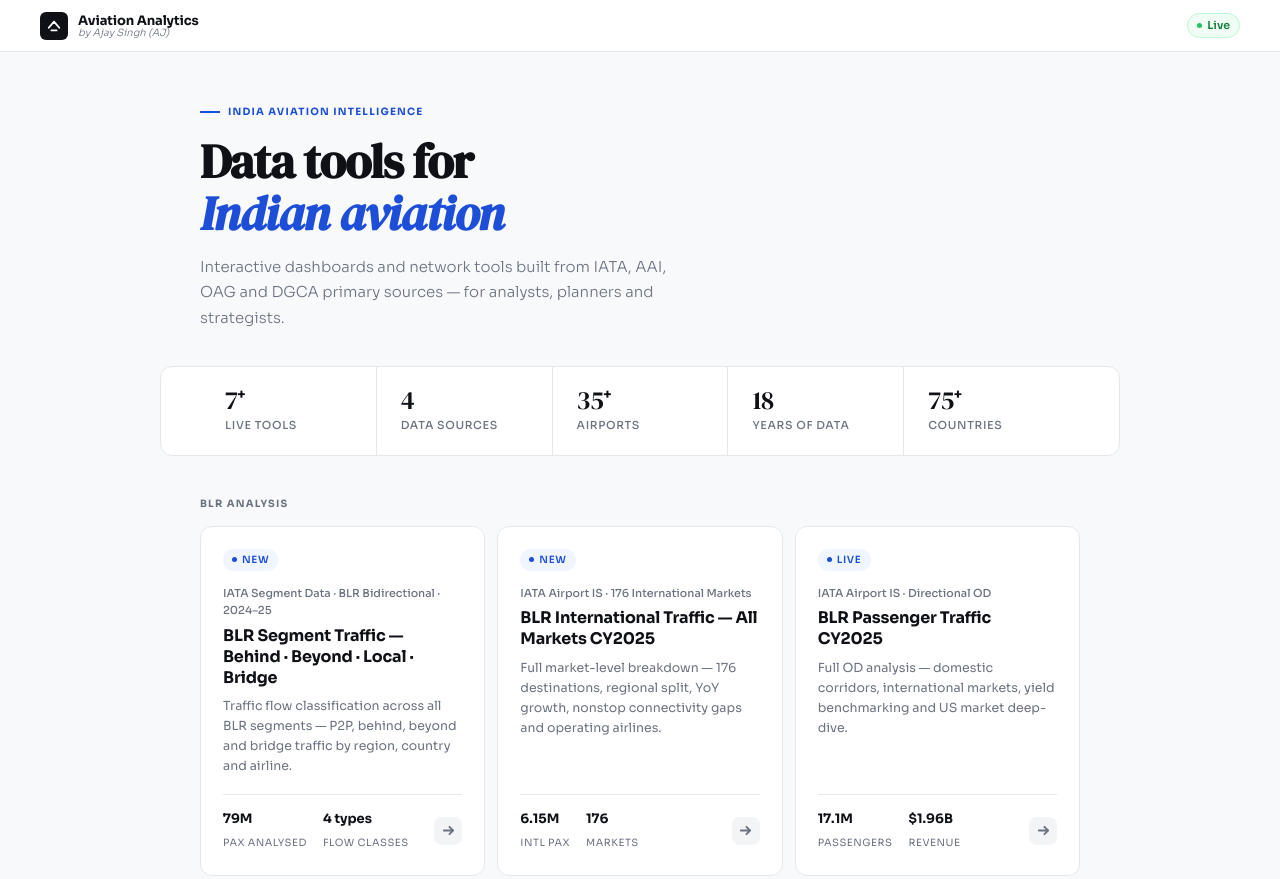
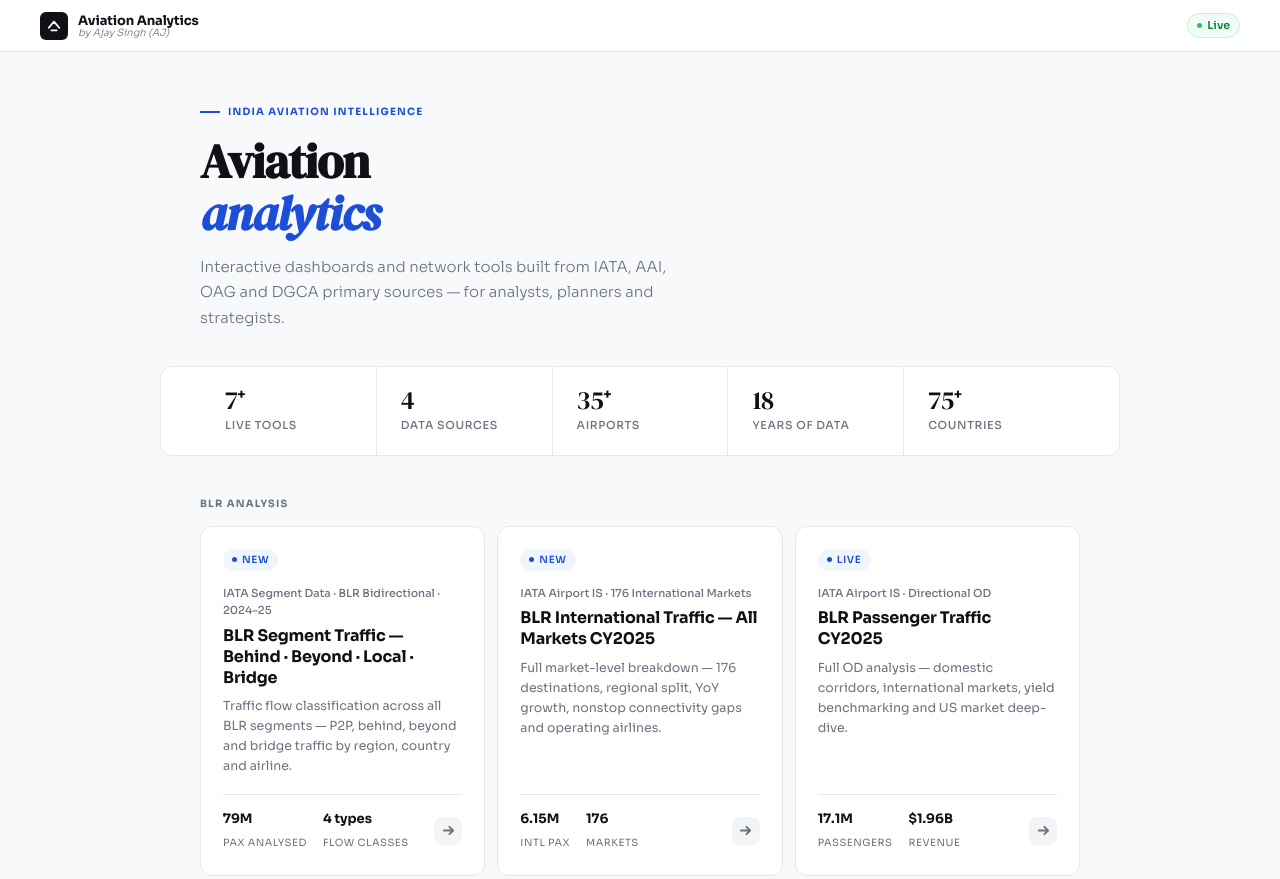
Before and after one commit to ajsinghrajput7-wq/aviation-coverage, a plain HTML site: page index.html in a window 1280 px wide. Shown: the top 879 px of the page. Drawn offline with Linux system fonts and the light colour scheme.

Commit message:
Update index.html

```diff
--- a/index.html
+++ b/index.html
@@ -274,7 +274,7 @@ body { background: #f8f9fb; }
 
 <section class="hero">
   <div class="hero-eyebrow"><div class="hero-eyebrow-bar"></div>India Aviation Intelligence</div>
-  <h1>Data tools for<br><em>Indian aviation</em></h1>
+  <h1>Aviation<br><em>analytics</em></h1>
   <p class="hero-sub">Interactive dashboards and network tools built from IATA, AAI, OAG and DGCA primary sources — for analysts, planners and strategists.</p>
 </section>
 
```
